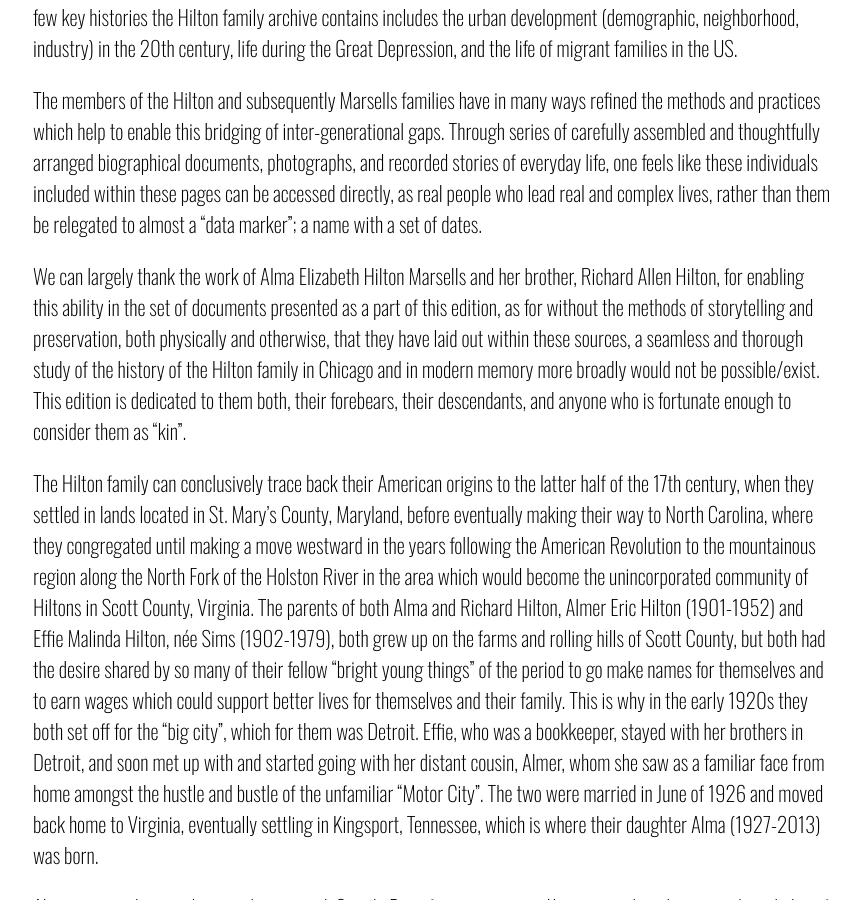
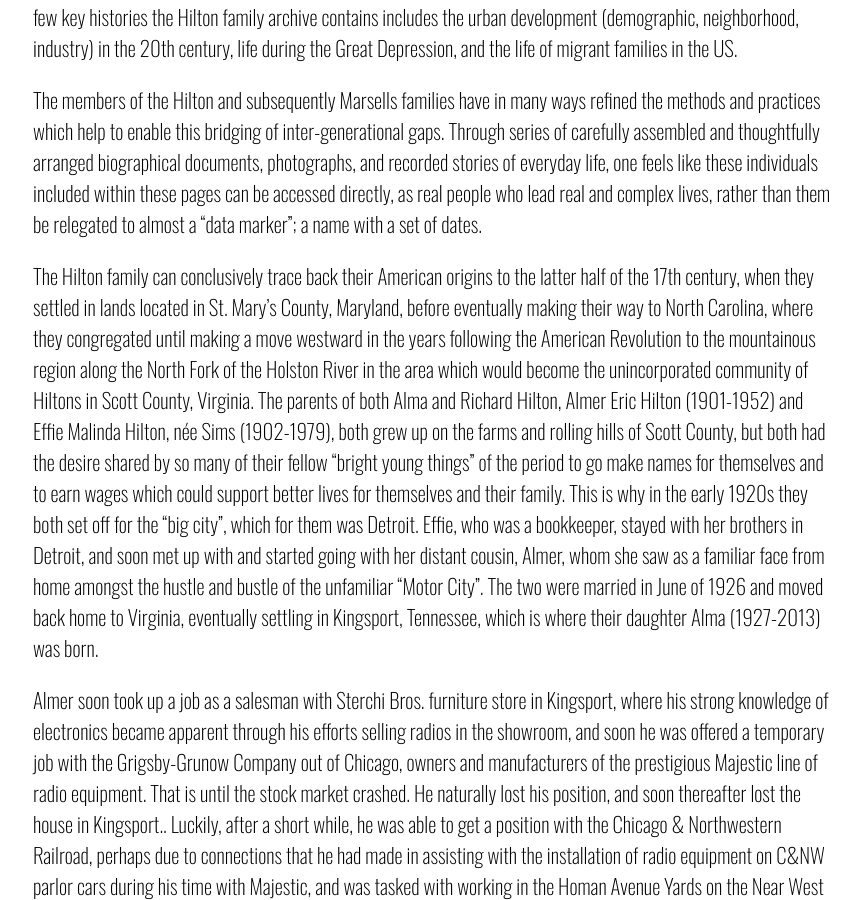
Before and after one commit to martinez2125/TennesseeChicago, a Jekyll site: the page built from index.markdown, in a window 1280 px wide and 900 px high, scrolled down 3480 px. Shown: the whole window, without its empty margins (207-1067 px from the left). Built offline with Jekyll 4.4.1, drawn with Linux system fonts in a browser that asks for light colours; some of the changed text lies outside the part shown.

Commit message:
Update index.markdown

```diff
--- a/index.markdown
+++ b/index.markdown
@@ -48,8 +48,6 @@ This edition aims to provide deeper insight into the family archive of one speci
 
 The members of the Hilton and subsequently Marsells families have in many ways refined the methods and practices which help to enable this bridging of inter-generational gaps. Through series of carefully assembled and thoughtfully arranged biographical documents, photographs, and recorded stories of everyday life, one feels like these individuals included within these pages can be accessed directly, as real people who lead real and complex lives, rather than them be relegated to almost a “data marker”; a name with a set of dates.
 
-We can largely thank the work of Alma Elizabeth Hilton Marsells and her brother, Richard Allen Hilton, for enabling this ability in the set of documents presented as a part of this edition, as for without the methods of storytelling and preservation, both physically and otherwise, that they have laid out within these sources, a seamless and thorough study of the history of the Hilton family in Chicago and in modern memory more broadly would not be possible/exist. This edition is dedicated to them both, their forebears, their descendants, and anyone who is fortunate enough to consider them as “kin”.
-
 The Hilton family can conclusively trace back their American origins to the latter half of the 17th century, when they settled in lands located in St. Mary’s County, Maryland, before eventually making their way to North Carolina, where they congregated until making a move westward in the years following the American Revolution to the mountainous region along the North Fork of the Holston River in the area which would become the unincorporated community of Hiltons in Scott County, Virginia. The parents of both Alma and Richard Hilton, Almer Eric Hilton (1901-1952) and Effie Malinda Hilton, née Sims (1902-1979), both grew up on the farms and rolling hills of Scott County, but both had the desire shared by so many of their fellow “bright young things” of the period to go make names for themselves and to earn wages which could support better lives for themselves and their family. This is why in the early 1920s they both set off for the “big city”, which for them was Detroit. Effie, who was a bookkeeper, stayed with her brothers in Detroit, and soon met up with and started going with her distant cousin, Almer, whom she saw as a familiar face from home amongst the hustle and bustle of the unfamiliar “Motor City”. The two were married in June of 1926 and moved back home to Virginia, eventually settling in Kingsport, Tennessee, which is where their daughter Alma (1927-2013) was born.
 
 Almer soon took up a job as a salesman with Sterchi Bros. furniture store in Kingsport, where his strong knowledge of electronics became apparent through his efforts selling radios in the showroom, and soon he was offered a temporary job with the Grigsby-Grunow Company out of Chicago, owners and manufacturers of the prestigious Majestic line of radio equipment. That is until the stock market crashed. He naturally lost his position, and soon thereafter lost the house in Kingsport.. Luckily, after a short while, he was able to get a position with the Chicago & Northwestern Railroad, perhaps due to connections that he had made in assisting with the installation of radio equipment on C&NW parlor cars during his time with Majestic, and was tasked with working in the Homan Avenue Yards on the Near West Side, where he notably helped in the outfitting and maintenance of President Roosevelt’s private railcar which had custom handrails fitted throughout to act as an aid to the advanced effect that Polio had on his mobility. He also was tasked with controlling all automatic train stops on all C&NW streamliners up until the time of his death, including the prestigious “400” which ran complete service from Chicago to the Twin Cities up in Minnesota.
```
Also changed, not shown: other parts of index.markdown (+1 -1 lines).
